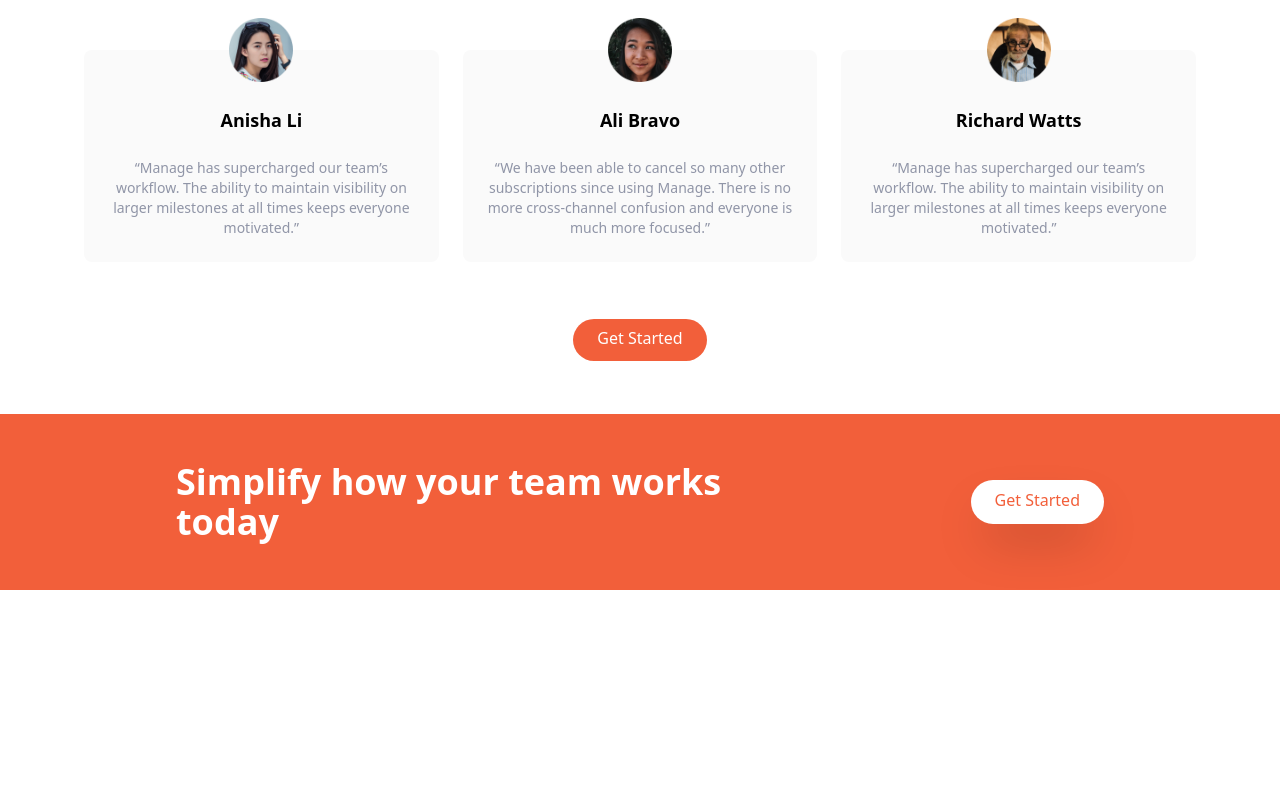
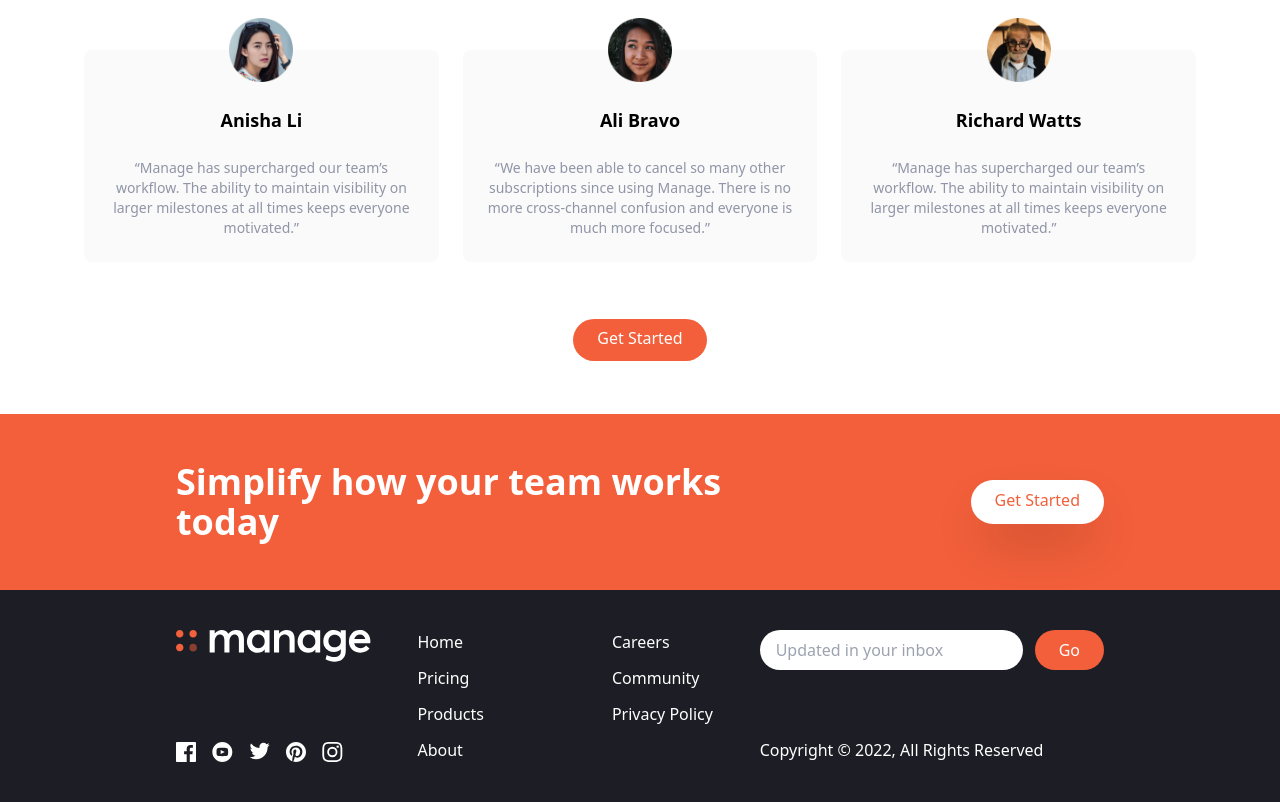
Before and after one commit to becasualle/manage, a website: page index.html in a window 1280 px wide. Shown: the part 1354-2156 px from the top of the page. Before the commit the page ends 1944 px from the top, so only its background shows below. Drawn offline with Linux system fonts and the light colour scheme.

Commit message:
Section Footer

```diff
--- a/index.html
+++ b/index.html
@@ -273,17 +273,86 @@
         class="cta-container container flex flex-col items-center justify-between px-6 py-24 mx-auto space-y-12 md:py-12 md:flex-row md:space-y-0"
       >
         <h2
-          class="text-3xl font-bold leading-tight text-center text-white md:text-4xl md:max-w-xl md:text-left"
+          class="cta__title text-3xl font-bold leading-tight text-center text-white md:text-4xl md:max-w-xl md:text-left"
         >
           Simplify how your team works today
         </h2>
         <a
           href="#"
-          class="navbar__btn p-3 px-6 pt-2 text-brightRed bg-white rounded-full shadow-2xl hover:bg-gray-300"
+          class="cta__btn p-3 px-6 pt-2 text-brightRed bg-white rounded-full shadow-2xl hover:bg-gray-300"
         >
           Get Started</a
         >
       </div>
     </section>
+
+    <footer class="footer bg-veryDarkBlue">
+      <div
+        class="footer-container container flex flex-col-reverse justify-between px-6 py-10 mx-auto space-y-8 md:flex-row md:space-y-0"
+      >
+        <div
+          class="logo-links-container flex flex-col-reverse items-center justify-between space-y-12 md:flex-col md:space-y-0 md:items-start"
+        >
+          <div class="mx-auto my-6 text-center text-white md:hidden">
+            Copyright &copy; 2022, All Rights Reserved
+          </div>
+          <div class="logo">
+            <img class="logo-img h-8" src="img/logo-white.svg" alt="" />
+          </div>
+          <div class="links-container flex justify-center space-x-4">
+            <a class="link" href="#">
+              <img class="link-img" src="img/icon-facebook.svg" alt="" />
+            </a>
+            <a class="link" href="#">
+              <img class="link-img" src="img/icon-youtube.svg" alt="" />
+            </a>
+            <a class="link" href="#">
+              <img class="link-img" src="img/icon-twitter.svg" alt="" />
+            </a>
+            <a class="link" href="#">
+              <img class="link-img" src="img/icon-pinterest.svg" alt="" />
+            </a>
+            <a class="link" href="#">
+              <img class="link-img" src="img/icon-instagram.svg" alt="" />
+            </a>
+          </div>
+        </div>
+        <div
+          class="list-container flex justify-around md:space-x-10 lg:space-x-32"
+        >
+          <div class="list-column flex flex-col space-y-3 text-white">
+            <a href="#" class="hover:text-brightRed">Home</a>
+            <a href="#" class="hover:text-brightRed">Pricing</a>
+            <a href="#" class="hover:text-brightRed">Products</a>
+            <a href="#" class="hover:text-brightRed">About</a>
+          </div>
+          <div class="list-column flex flex-col space-y-3 text-white">
+            <a href="#" class="hover:text-brightRed">Careers</a>
+            <a href="#" class="hover:text-brightRed">Community</a>
+            <a href="#" class="hover:text-brightRed">Privacy Policy</a>
+          </div>
+        </div>
+
+        <div class="footer-form-container flex flex-col justify-between">
+          <form class="footer-form">
+            <div class="input-container flex space-x-3">
+              <input
+                type="text"
+                class="footer__input flex-1 px-4 rounded-full focus:outline-none"
+                placeholder="Updated in your inbox"
+              />
+              <button
+                class="footer__btn px-6 py-2 text-white rounded-full bg-brightRed hover:bg-brightRedLight focus:outline-none"
+              >
+                Go
+              </button>
+            </div>
+          </form>
+          <div class="hidden text-white md:block">
+            Copyright &copy; 2022, All Rights Reserved
+          </div>
+        </div>
+      </div>
+    </footer>
   </body>
 </html>
```
Also changed, not shown: css/main.css.
